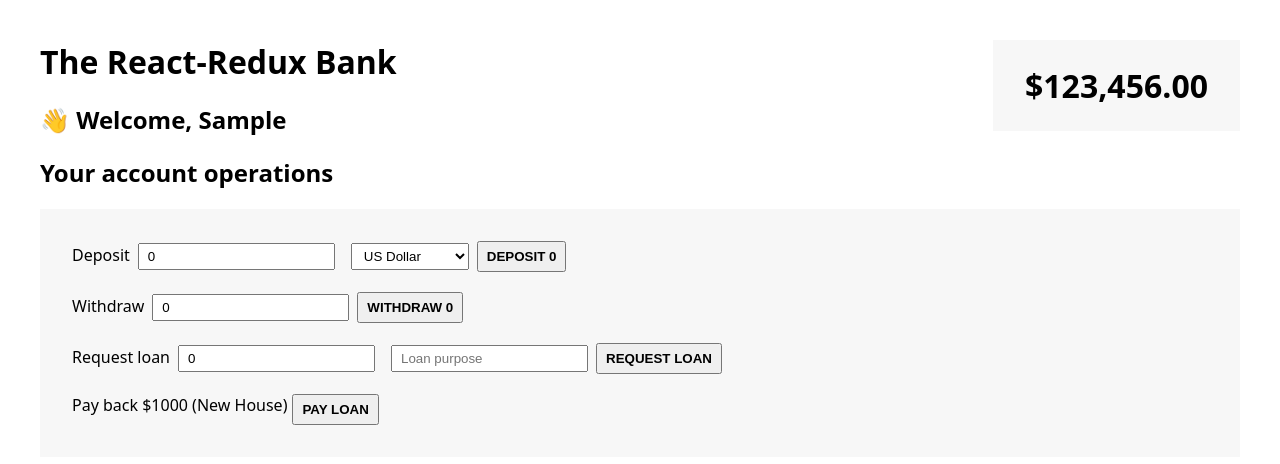
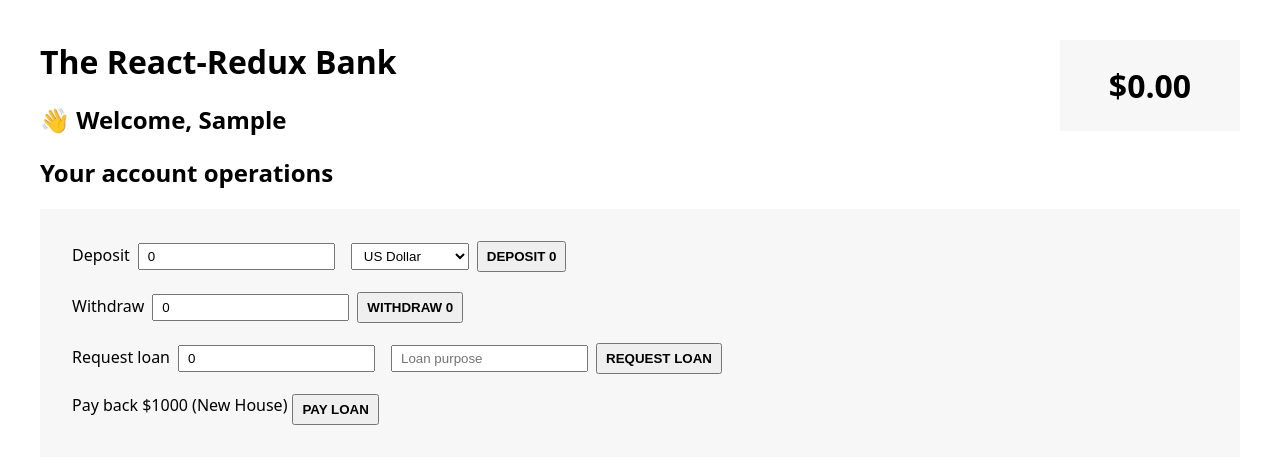
Before and after one commit to aleksandr-e-lebedev/react-redux-bank, a React (Vite) app: page / in a window 1280 px wide. Both pictures are taken after typing "Sample", "Sample" into the empty fields and a click on the button "CREATE NEW CUSTOMER". Shown: the top 464 px of the page. Built offline with nearby package versions, Linux system fonts and the light colour scheme.

Commit message:
feat: display account balance

```diff
--- a/src/features/account/BalanceDisplay/BalanceDisplay.tsx
+++ b/src/features/account/BalanceDisplay/BalanceDisplay.tsx
@@ -1,3 +1,6 @@
+import { useAppSelector } from '@/app/hooks';
+import { selectBalance } from '../accountSlice';
+
 import './BalanceDisplay.styles.css';
 
 function formatCurrency(value: number) {
@@ -13,7 +16,7 @@ export interface BalanceDisplayProps {
 
 export default function BalanceDisplay({ className }: BalanceDisplayProps) {
   // Global UI State
-  const balance = 123456;
+  const balance = useAppSelector(selectBalance);
 
   return (
     <div className={className ? `balance ${className}` : 'balance'}>
--- a/src/features/account/accountSlice.ts
+++ b/src/features/account/accountSlice.ts
@@ -23,4 +23,10 @@ export const accountSlice = createAppSlice({
   name: 'account',
   initialState,
   reducers: {},
+  selectors: {
+    selectBalance: (account) => account.balance,
+  },
 });
+
+// Selectors returned by `slice.selectors` take the root state as their first argument.
+export const { selectBalance } = accountSlice.selectors;
```
